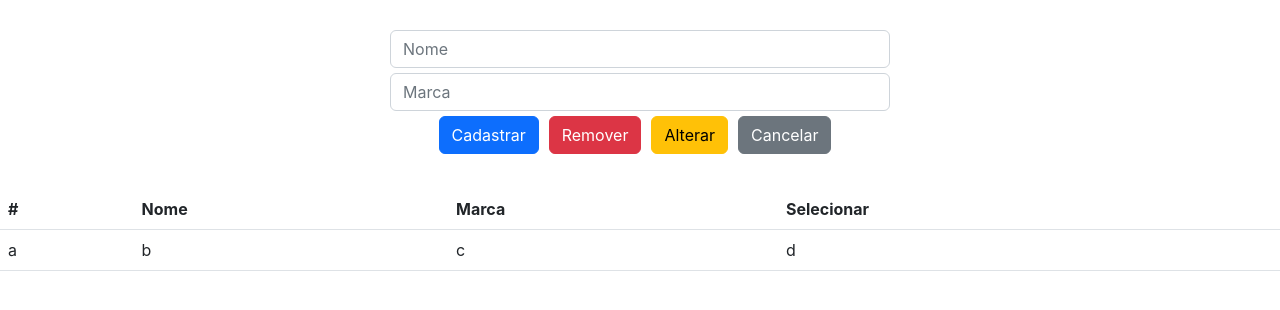
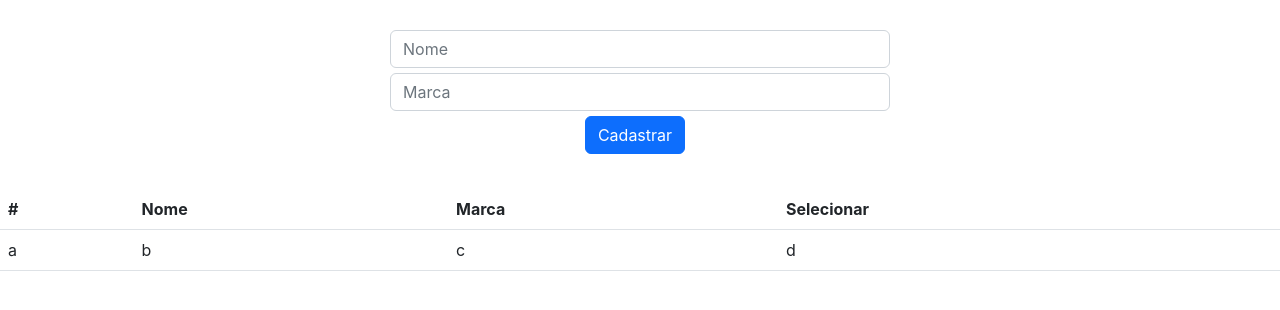
Before and after one commit to antoniomarcelino/curso-spring-react-ralf-lima, a React (Create React App) app in the folder front/: page / in a window 1280 px wide. Shown: the top 310 px of the page. Built offline with nearby package versions, Linux system fonts and the light colour scheme; the HTML template or start-up script is replaced by a standard one.

Commit message:
Visiblidade dos botões

```diff
--- a/front/src/App.js
+++ b/front/src/App.js
@@ -1,11 +1,15 @@
+import { useState } from 'react';
 import './App.css';
 import Formulario from './Formulario';
 import Tabela from './Tabela';
 
 function App() {
+
+  const [btnCadastrar, setBtnCadastrar] = useState(true);
+
   return (
     <div>
-      <Formulario />
+      <Formulario botao={btnCadastrar}/>
       <Tabela />
     </div>
   );
--- a/front/src/Formulario.js
+++ b/front/src/Formulario.js
@@ -1,13 +1,22 @@
-function Formulario(){
+function Formulario({botao}){
     return(
         <form>
             <input type='text' placeholder='Nome' className='form-control'/>
             <input type='text' placeholder='Marca' className='form-control'/>
 
-            <input type='button' value='Cadastrar' className='btn btn-primary' />
-            <input type='button' value='Remover' className='btn btn-danger' />
-            <input type='button' value='Alterar' className='btn btn-warning' />
-            <input type='button' value='Cancelar' className='btn btn-secondary' />
+            {
+                botao
+                ?
+                <input type='button' value='Cadastrar' className='btn btn-primary' />
+                :
+                <div>
+                <input type='button' value='Remover' className='btn btn-danger' />
+                <input type='button' value='Alterar' className='btn btn-warning' />
+                <input type='button' value='Cancelar' className='btn btn-secondary' />
+                </div>
+            }
+
+
         </form>
     )
 }
```
